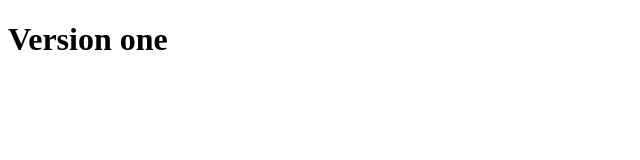
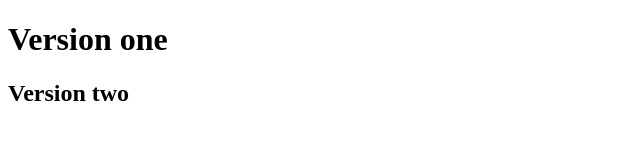
Before and after one commit to HafidhaVoideu/git-tutorial3, a plain HTML site: page index.html in a window 1280 px wide. Shown: the whole page, without its empty margins (0-640 px from the left). Drawn offline with Linux system fonts and the light colour scheme.

Commit message:
version 3

```diff
--- a/index.html
+++ b/index.html
@@ -7,5 +7,6 @@
   </head>
   <body>
     <h1>Version one</h1>
+    <h2>Version two</h2>
   </body>
 </html>
```
